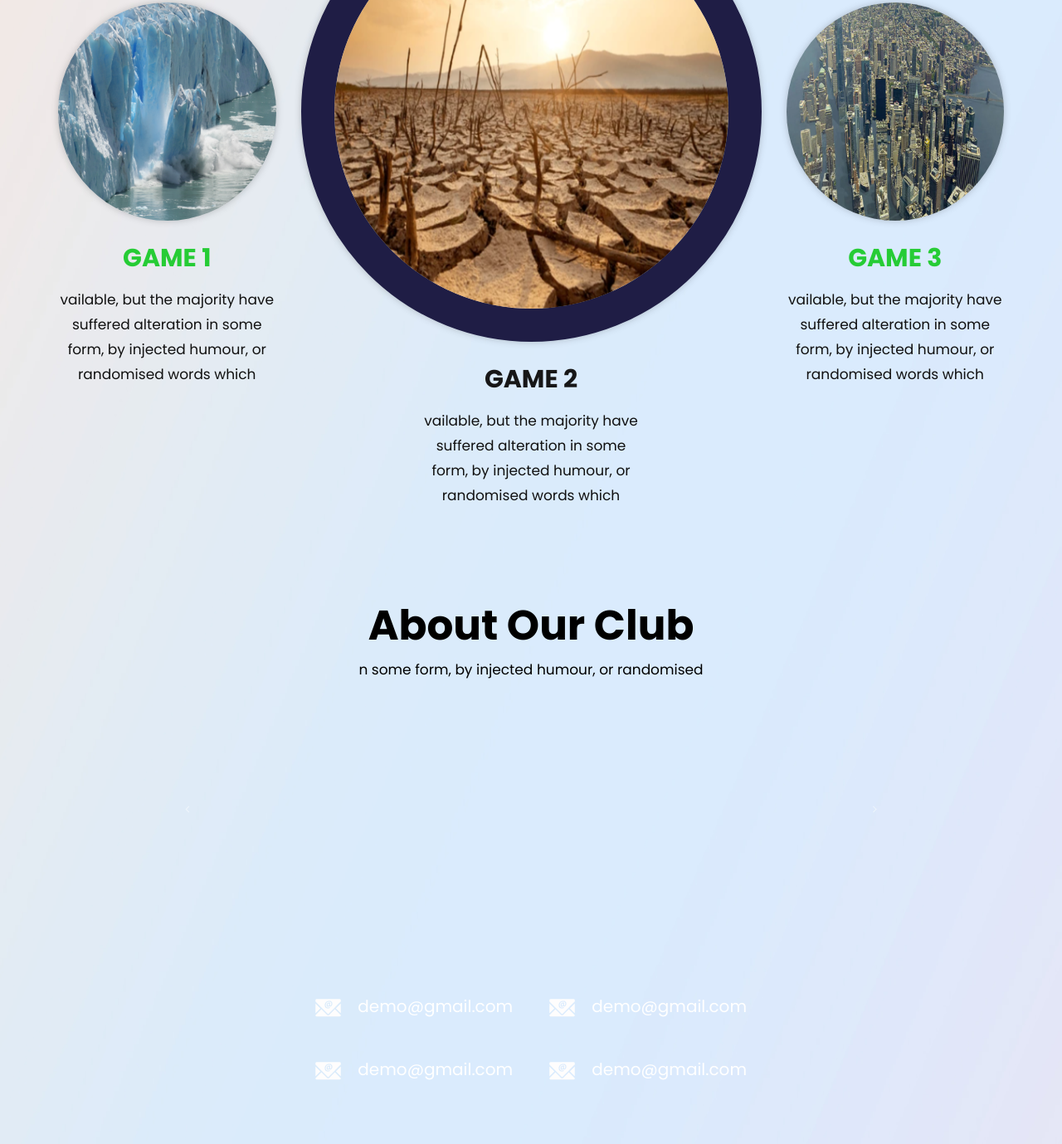
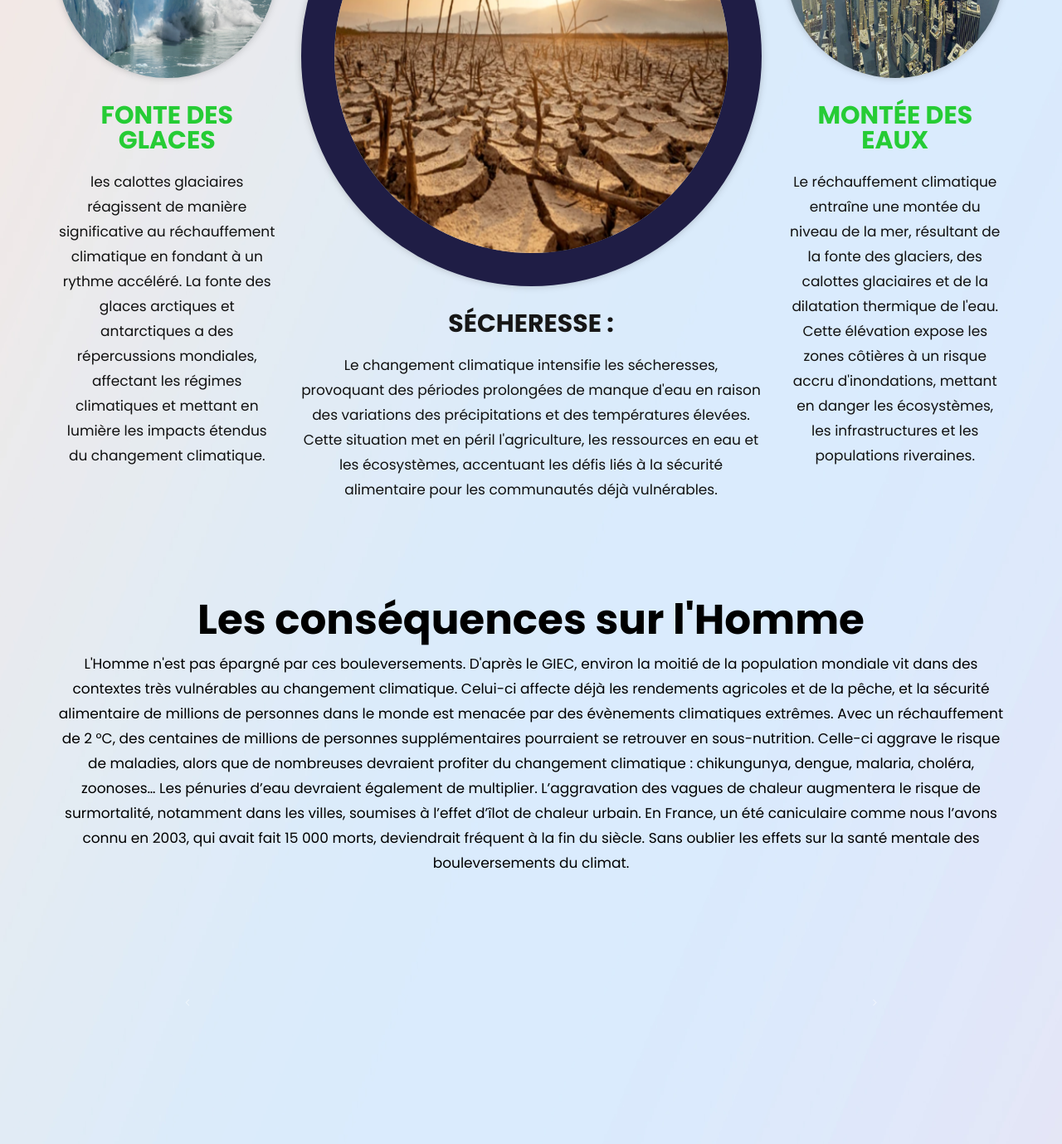
Before and after one commit to AchecheAchraf/nuitinfouxui, a plain HTML site: page index.html in a window 1280 px wide. Shown: the part 1241-2620 px from the top of the page at 83% size. Drawn offline with Linux system fonts and the light colour scheme.

Commit message:
last commit

```diff
--- a/index.html
+++ b/index.html
@@ -65,7 +65,7 @@
                      <figure><img class="sm_n0" src="images/bbnner.png"> <img class="tes_n0" src="images/banner1.jpg"> </figure>
                      <div class="poa_t">
                         <h1>Changement Climatique</h1>
-                        <p>It is a long established fact that a reader will be distracted by the readable content of a</p>
+                        <p>Un phénomène global de transformation du climat caractérisé par une augmentation générale des températures moyennes, et qui modifie durablement les équilibres météorologiques et les écosystèmes.</p>
                      </div>
                   </div>
                </div>
@@ -91,7 +91,7 @@
                                     <div class="foot_img">
                                        <figure><img src="images/foot.png" alt="#"/></figure>
                                     </div>
-                                    <a class="read_more" href="Javascript:void(0)">Read More </a>
+                                    <a class="" > </a>
                                  </div>
                               </div>
                            </div>
@@ -103,7 +103,7 @@
                                     <div class="foot_img">
                                        <figure><img src="images/foot.png" alt="#"/></figure>
                                     </div>
-                                    <a class="read_more" href="Javascript:void(0)">Read More </a>
+                                    <a class="" href=""> </a>
                                  </div>
                               </div>
                            </div>
@@ -115,7 +115,7 @@
                                     <div class="foot_img">
                                        <figure><img src="images/foot.png" alt="#"/></figure>
                                     </div>
-                                    <a class="read_more" href="Javascript:void(0)">Read More </a>
+                                    <a class="" href=""></a>
                                  </div>
                               </div>
                            </div>
@@ -140,8 +140,11 @@
             <div class="row">
                <div class="col-md-10 offset-md-1">
                   <div class="titlepage text_align_center">
-                     <h2>Changement Climatique</h2>
-                     <p>variations of passages of Lorem Ipsum available, but the majority have suffered alteration in some form, by injected humour, or randomised words which don't look even slightly believable. If you are goingvariations of passages of Lorem Ipsum available, but the majority have suffered alteration in some form, by injected humour, or randomised words which don't look even slightly believable. If you are going</p>
+                     <h2>Réchauffement climatique</h2>
+                     <p>
+                      Le réchauffement planétaire intensifie la récurrence et la gravité des épisodes de sécheresse dans diverses régions. Ces transformations perturbent les activités agricoles, les réserves d'eau et les équilibres écologiques, accroissant les risques pour la sécurité alimentaire et accentuant la vulnérabilité des communautés. Atténuer le changement climatique s'avère crucial pour réduire ces conséquences préjudiciables.
+
+                  </p>
 
                   </div>
                </div>
@@ -151,8 +154,9 @@
                   <div class="sports_main text_align_center">
                      <figure><img  src="images/sport1.png" alt="#"/></figure>
                      <div class="sports_text">
-                        <h3>Game 1</h3>
-                        <p>vailable, but the majority have suffered alteration in some form, by injected humour, or randomised words which</p>
+                        <h3> Fonte des Glaces </h3>
+                        <p> les calottes glaciaires réagissent de manière significative au réchauffement climatique en fondant à un rythme accéléré. La fonte des glaces arctiques et antarctiques a des répercussions mondiales, affectant les régimes climatiques et mettant en lumière les impacts étendus du changement climatique.
+                        </p>
 
                      </div>
                   </div>
@@ -161,9 +165,8 @@
                   <div class="sports_main text_align_center">
                      <figure><img class="dorder" src="images/sport2.png" alt="#"/></figure>
                      <div class="sports_text">
-                        <h3 class="dark3">Game 2</h3>
-                        <p>vailable, but the majority have<br> suffered alteration in some <br>form, by injected humour, or <br> randomised words which</p>
-
+                        <h3 class="dark3">Sécheresse :</h3>
+                        <p>Le changement climatique intensifie les sécheresses, provoquant des périodes prolongées de manque d'eau en raison des variations des précipitations et des températures élevées. Cette situation met en péril l'agriculture, les ressources en eau et les écosystèmes, accentuant les défis liés à la sécurité alimentaire pour les communautés déjà vulnérables.</p>
                      </div>
                   </div>
                </div>
@@ -171,8 +174,9 @@
                   <div class="sports_main text_align_center">
                      <figure><img src="images/sport3.png" alt="#"/></figure>
                      <div class="sports_text">
-                        <h3>Game 3</h3>
-                        <p>vailable, but the majority have suffered alteration in some form, by injected humour, or randomised words which</p>
+                        <h3>Montée des Eaux </h3>
+                        <p>
+                          Le réchauffement climatique entraîne une montée du niveau de la mer, résultant de la fonte des glaciers, des calottes glaciaires et de la dilatation thermique de l'eau. Cette élévation expose les zones côtières à un risque accru d'inondations, mettant en danger les écosystèmes, les infrastructures et les populations riveraines.</p>
 
                      </div>
                   </div>
@@ -187,8 +191,9 @@
             <div class="row">
                <div class="col-md-12">
                   <div class="titlepage text_align_center">
-                     <h2>About Our Club</h2>
-                     <p>n some form, by injected humour, or randomised</p>
+                     <h2>Les conséquences sur l'Homme</h2>
+                     <p>
+                      L'Homme n'est pas épargné par ces bouleversements. D'après le GIEC, environ la moitié de la population mondiale vit dans des contextes très vulnérables au changement climatique. Celui-ci affecte déjà les rendements agricoles et de la pêche, et la sécurité alimentaire de millions de personnes dans le monde est menacée par des évènements climatiques extrêmes. Avec un réchauffement de 2 °C, des centaines de millions de personnes supplémentaires pourraient se retrouver en sous-nutrition. Celle-ci aggrave le risque de maladies, alors que de nombreuses devraient profiter du changement climatique : chikungunya, dengue, malaria, choléra, zoonoses… Les pénuries d’eau devraient également de multiplier. L’aggravation des vagues de chaleur augmentera le risque de surmortalité, notamment dans les villes, soumises à l’effet d’îlot de chaleur urbain. En France, un été caniculaire comme nous l’avons connu en 2003, qui avait fait 15 000 morts, deviendrait fréquent à la fin du siècle. Sans oublier les effets sur la santé mentale des bouleversements du climat.</p>
                   </div>
                </div>
                <div class="col-md-12">
@@ -273,25 +278,9 @@
                <div class="row">
                   <div class="col-md-8 offset-md-2">
                      <div class="conta text_align_center">
-                        <ul>
-                           <li> <a href="Javascript:void(0)"><img src="images/mall.png" alt="#"/> demo@gmail.com
-                           </a>
-                        </li>
-                           <li> <a href="Javascript:void(0)"><img src="images/mall.png" alt="#"/> demo@gmail.com
-                              </a>
-                           </li>
-                        </ul>
+
                      </div>
-                     <div class="conta text_align_center">
-                        <ul>
-                           <li> <a href="Javascript:void(0)"><img src="images/mall.png" alt="#"/> demo@gmail.com
-                           </a>
-                        </li>
-                           <li> <a href="Javascript:void(0)"><img src="images/mall.png" alt="#"/> demo@gmail.com
-                              </a>
-                           </li>
-                        </ul>
-                     </div>
+
                   </div>
                   <div class="col-md-8 offset-md-2">
                      <div class="menu_bottom text_align_center">
```
Also changed, not shown: images/1.jpg (added), images/foot1.png (added), images/foot2.png (added), images/foot4.png (added).
